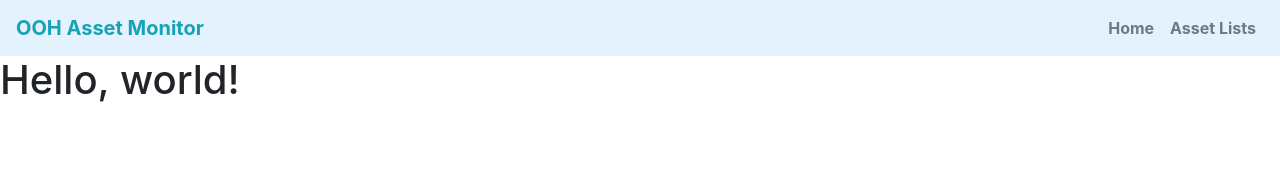
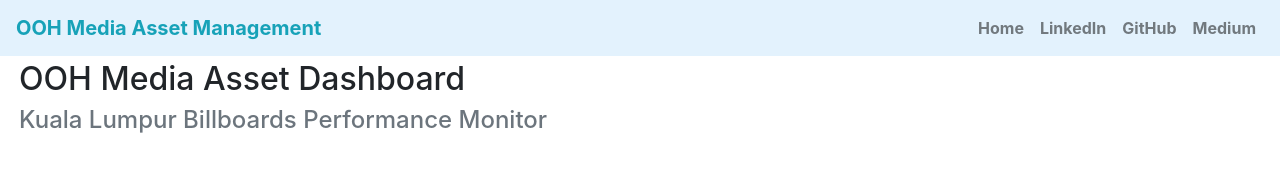
Before and after one commit to rezaabdullah/data_science_portfolio, a plain HTML site: page portfolio_analytics_dashboard/index.html in a window 1280 px wide. Drawn offline with nearby package versions, Linux system fonts and the light colour scheme.

Commit message:
style: Added heading

```diff
--- a/portfolio_analytics_dashboard/index.html
+++ b/portfolio_analytics_dashboard/index.html
@@ -8,22 +8,30 @@
     <!-- Bootstrap CSS -->
     <link rel="stylesheet" href="https://maxcdn.bootstrapcdn.com/bootstrap/4.0.0/css/bootstrap.min.css" integrity="sha384-Gn5384xqQ1aoWXA+058RXPxPg6fy4IWvTNh0E263XmFcJlSAwiGgFAW/dAiS6JXm" crossorigin="anonymous">
 
-    <title>OOH Asset Monitor</title>
+    <title>OOH Media Asset Management</title>
 </head>
+
 <body>
     <nav class="navbar navbar-light navbar-expand-lg" style="background-color: #e3f2fd;">
-        <a class="navbar-brand font-weight-bold text-info" href="#">OOH Asset Monitor</a>
+    <a class="navbar-brand font-weight-bold text-info" href="#">OOH Media Asset Management</a>
     <button class="navbar-toggler" type="button" data-toggle="collapse" data-target="#navbarNavAltMarkup" aria-controls="navbarNavAltMarkup" aria-expanded="false" aria-label="Toggle navigation">
         <span class="navbar-toggler-icon"></span>
     </button>
     <div class="collapse navbar-collapse" id="navbarNavAltMarkup">
         <div class="navbar-nav ml-auto">
             <a class="nav-item nav-link font-weight-bold" href="#">Home <span class="sr-only">(current)</span></a>
-            <a class="nav-item nav-link font-weight-bold" href="#">Asset Lists</a>
+            <a class="nav-item nav-link font-weight-bold" href="#">LinkedIn</a>
+            <a class="nav-item nav-link font-weight-bold" href="#">GitHub</a>
+            <a class="nav-item nav-link font-weight-bold" href="#">Medium</a>
         </div>
     </div>
     </nav>
-    <h1>Hello, world!</h1>
+<div class="row ml-1 mt-1">
+    <div class="col-12">
+        <h2>OOH Media Asset Dashboard</h2>
+        <h4 class="text-muted">Kuala Lumpur Billboards Performance Monitor</h4>
+    </div>
+</div>
 
 <!-- Optional JavaScript -->
 <!-- jQuery first, then Popper.js, then Bootstrap JS -->
```
Lines whose indentation alone changed are shown as unchanged.
